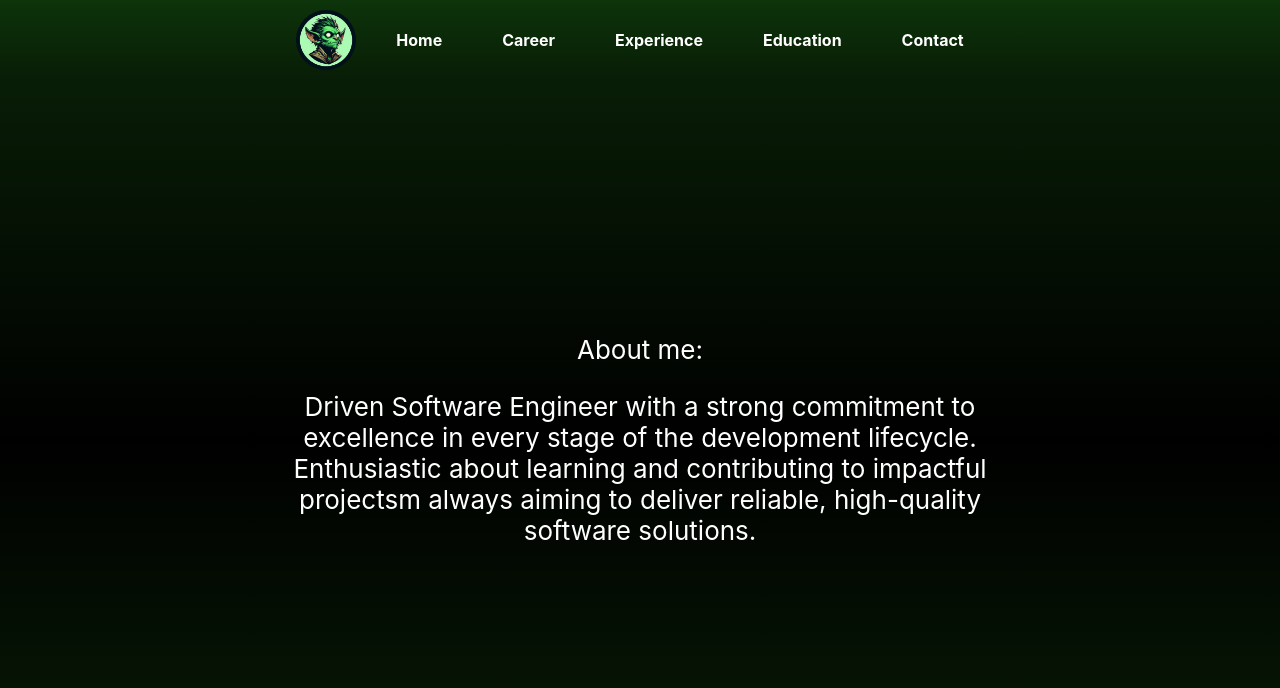
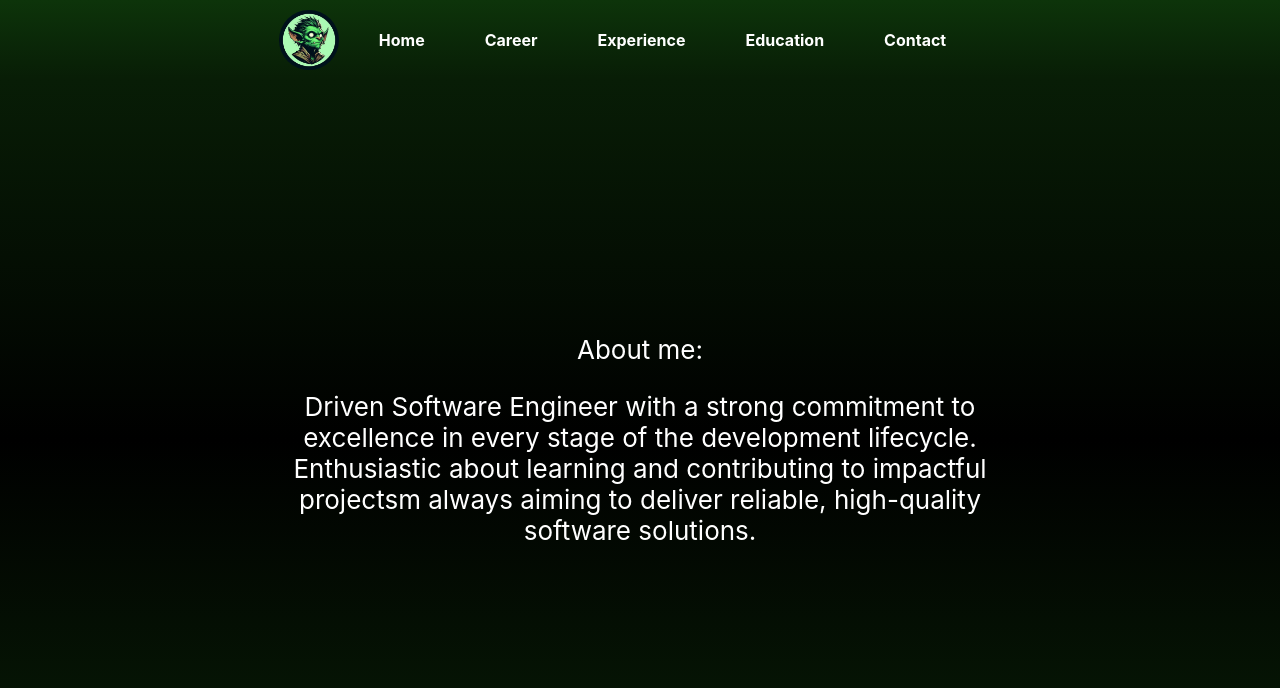
Before and after one commit to Raphalius/personal-page, a React (Create React App) app: page / in a window 1280 px wide. Shown: the top 688 px of the page. Built offline with nearby package versions, Linux system fonts and the light colour scheme.

Commit message:
Centering nav bar

```diff
--- a/src/App.css
+++ b/src/App.css
@@ -9,6 +9,7 @@
   align-items: center;
   background: linear-gradient(to bottom, #0d340a, rgba(0, 0, 0, 0));
   padding: 10px;
+  margin-left: -35px;
 }
 
 .Nav-logo {
```
